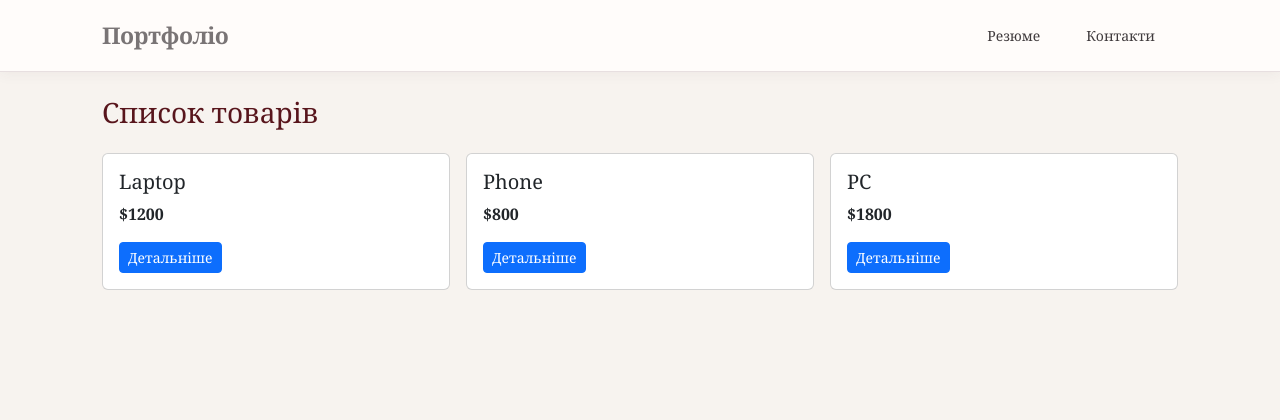
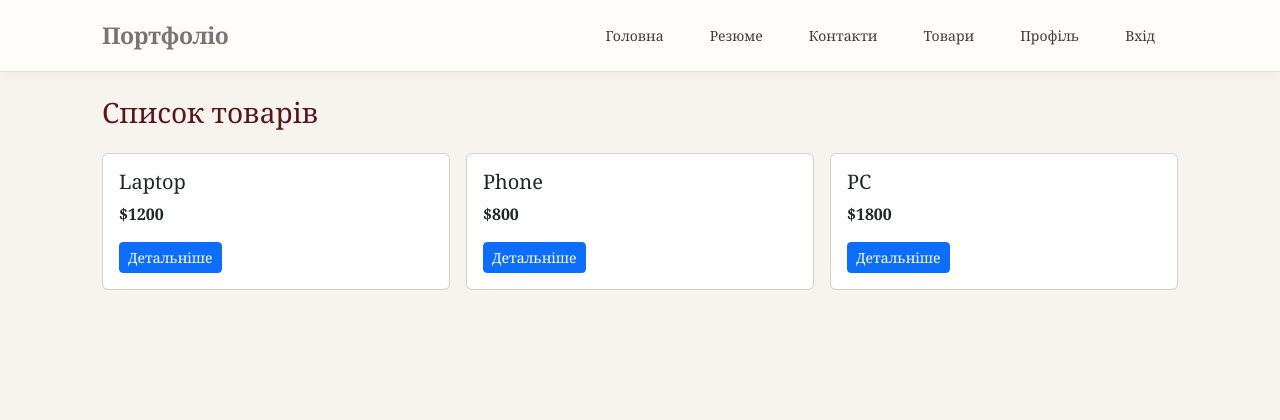
Before and after one commit to dianazubik/flask-app-lab., a Flask app: page /products/ in a window 1280 px wide. Shown: the top 420 px of the page. Run offline with Flask 3, Linux system fonts and the light colour scheme.

Commit message:
Add main navigation menu with auth-aware links

```diff
--- a/app/templates/includes/navbar.html
+++ b/app/templates/includes/navbar.html
@@ -7,11 +7,35 @@
         <div class="collapse navbar-collapse" id="navbarNav">
             <ul class="navbar-nav ms-auto">
                 <li class="nav-item">
-                    <a class="nav-link {% if title == 'Резюме' %}active{% endif %}" href="{{ url_for('resume') }}">Резюме</a>
+                    <a class="nav-link {% if request.endpoint == 'home' %}active{% endif %}"
+                       href="{{ url_for('home') }}">Головна</a>
                 </li>
                 <li class="nav-item">
-                    <a class="nav-link {% if title == 'Контакти' %}active{% endif %}" href="{{ url_for('contacts') }}">Контакти</a>
+                    <a class="nav-link {% if request.endpoint == 'resume' %}active{% endif %}"
+                       href="{{ url_for('resume') }}">Резюме</a>
                 </li>
+                <li class="nav-item">
+                    <a class="nav-link {% if request.endpoint == 'contacts' %}active{% endif %}"
+                       href="{{ url_for('contacts') }}">Контакти</a>
+                </li>
+                <li class="nav-item">
+                    <a class="nav-link {% if request.blueprint == 'products' %}active{% endif %}"
+                       href="{{ url_for('products.product_list') }}">Товари</a>
+                </li>
+                <li class="nav-item">
+                    <a class="nav-link {% if request.endpoint == 'users.profile' %}active{% endif %}"
+                       href="{{ url_for('users.profile') }}">Профіль</a>
+                </li>
+                {% if session.get('username') %}
+                <li class="nav-item">
+                    <a class="nav-link" href="{{ url_for('users.logout') }}">Вийти ({{ session['username'] }})</a>
+                </li>
+                {% else %}
+                <li class="nav-item">
+                    <a class="nav-link {% if request.endpoint == 'users.login' %}active{% endif %}"
+                       href="{{ url_for('users.login') }}">Вхід</a>
+                </li>
+                {% endif %}
             </ul>
         </div>
     </div>
```
